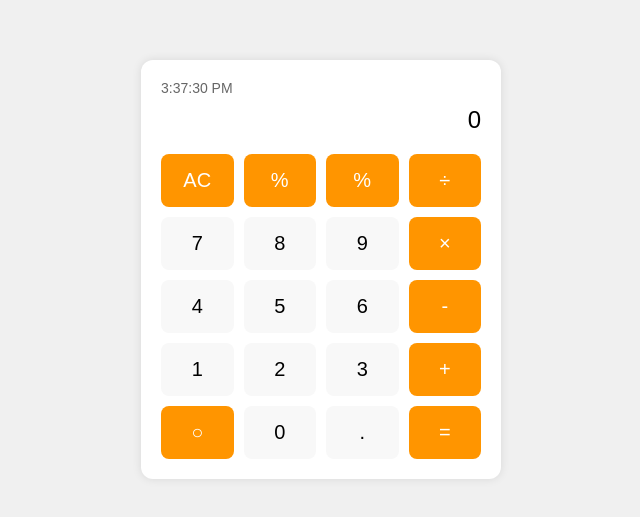
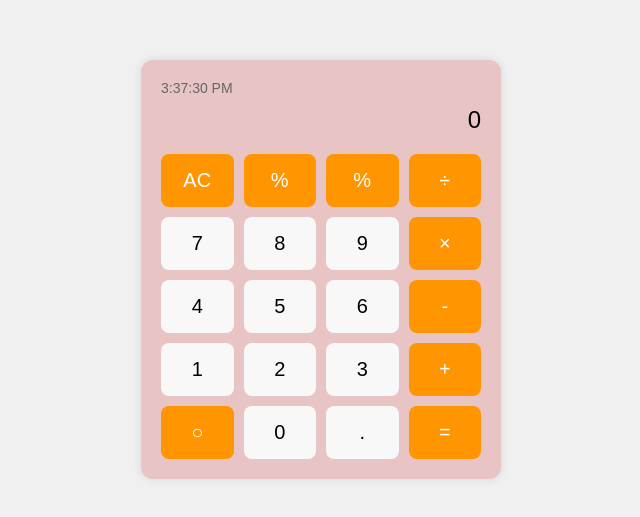
Before and after one commit to abdullahhani7/caculator-app, a plain HTML site: page index.html in a window 1280 px wide. Shown: the part 131-648 px from the top of the page, without its empty margins (319-959 px from the left). Drawn offline with Linux system fonts and the light colour scheme.

Commit message:
Changing the calc background ...

```diff
--- a/style.css
+++ b/style.css
@@ -10,7 +10,7 @@ body {
 
 .calculator {
   width: 320px;
-  background: white;
+  background: rgb(232, 196, 196);
   padding: 20px;
   border-radius: 12px;
   box-shadow: 0 0 10px rgba(0, 0, 0, 0.1);
```
